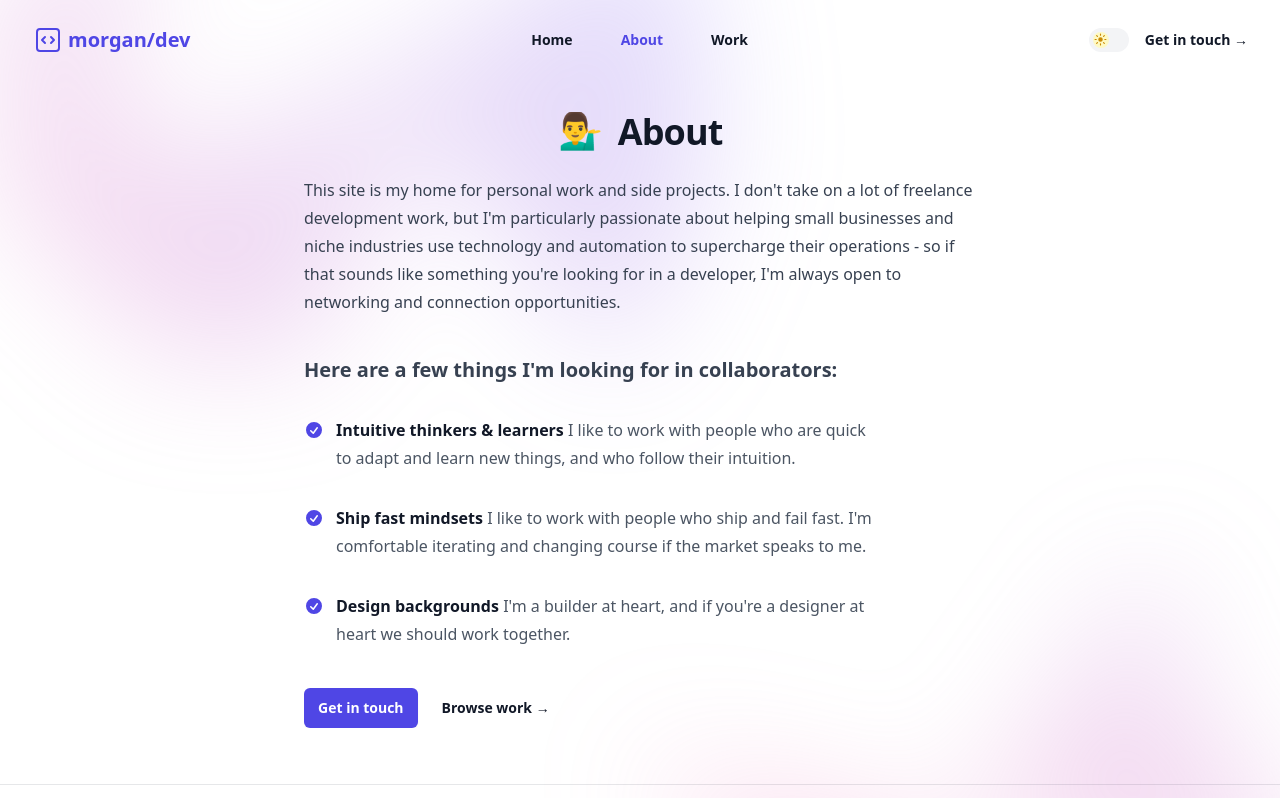
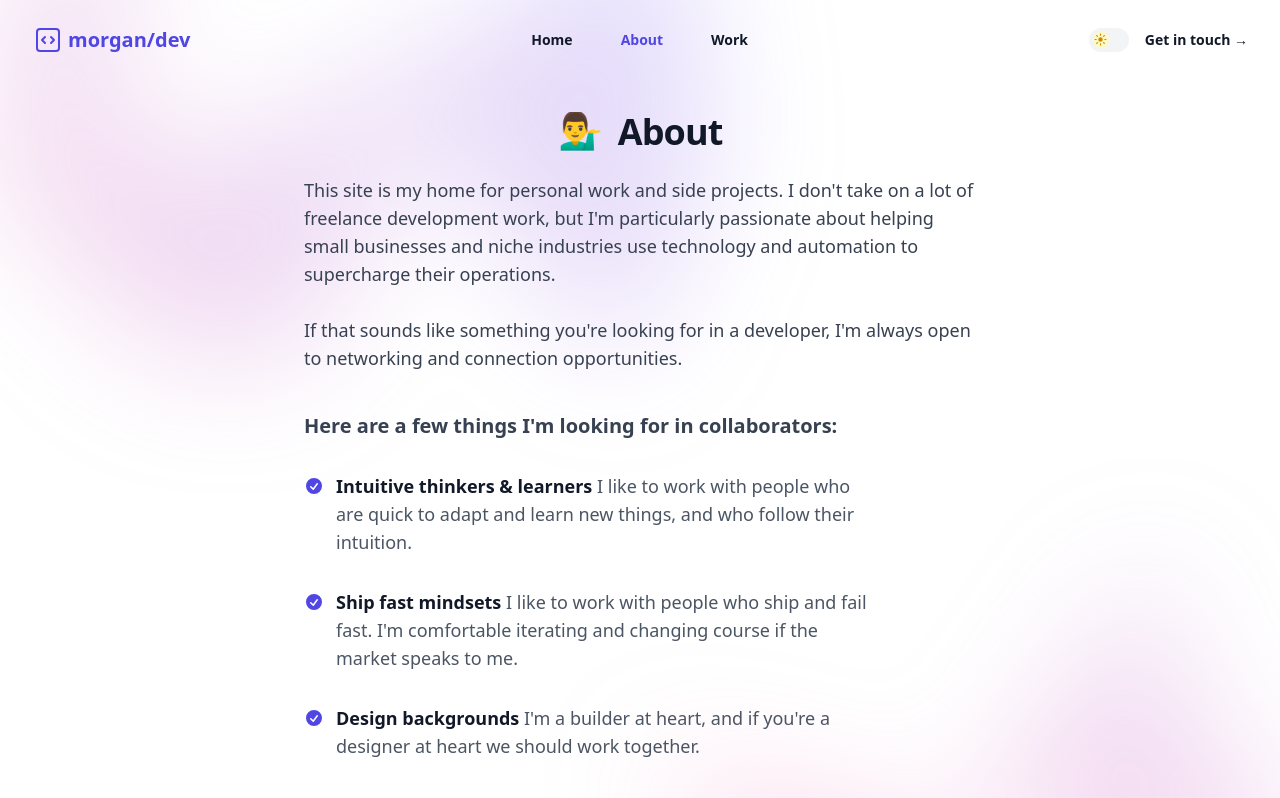
Before and after one commit to sammorgandev/morgan-dev-react-rebuild, a React (Create React App) app: page /about in a window 1280 px wide. Shown: the top 798 px of the page. Built offline with nearby package versions, Linux system fonts and the light colour scheme.

Commit message:
syntax updates

```diff
--- a/src/components/Footer.tsx
+++ b/src/components/Footer.tsx
@@ -159,7 +159,9 @@ export default function Footer() {
 					<p className="mt-4 text-xs leading-5 text-gray-500 dark:text-gray-400 md:order-1 md:mt-0">
 						&copy; {currentYear} 💁‍♂️ This site is built from a react front end
 						and rust 🦀 backend.{" "}
-						<a href="/" className="text-indigo-400">
+						<a
+							href="/work/categories/projects/about-this-site"
+							className="text-indigo-400">
 							Learn more
 						</a>
 					</p>
--- a/src/components/YoutubePlayer.tsx
+++ b/src/components/YoutubePlayer.tsx
@@ -8,8 +8,9 @@ export default function YoutubePlayer({ videoId }: { videoId: string }) {
 	};
 
 	const opts: YouTubeProps["opts"] = {
-		height: "390",
-		width: "640",
+		width: "100%",
+		height: "350px",
+
 		playerVars: {
 			// https://developers.google.com/youtube/player_parameters
 			autoplay: 1,
--- a/src/pages/About.tsx
+++ b/src/pages/About.tsx
@@ -10,14 +10,15 @@ export default function About() {
 				</div>
 			</h1>
 
-			<div className="mt-6 text-left max-w-2xl dark:text-slate-300">
+			<div className="mt-6 text-left text-lg max-w-2xl dark:text-slate-300">
 				<p>
 					This site is my home for personal work and side projects. I don&apos;t
 					take on a lot of freelance development work, but I&apos;m particularly
 					passionate about helping small businesses and niche industries use
-					technology and automation to supercharge their operations - so if that
-					sounds like something you&apos;re looking for in a developer, I&apos;m
-					always open to networking and connection opportunities.
+					technology and automation to supercharge their operations. <br></br>
+					<br></br>If that sounds like something you&apos;re looking for in a
+					developer, I&apos;m always open to networking and connection
+					opportunities.
 				</p>
 				<h2 className="text-xl font-bold mt-10">
 					Here are a few things I&apos;m looking for in collaborators:
--- a/src/pages/Contact.tsx
+++ b/src/pages/Contact.tsx
@@ -76,13 +76,15 @@ export default function Contact() {
 
 				<p className="text-left mt-6 text-lg leading-8 text-gray-600 dark:text-slate-300">
 					I&apos;m a builder at heart, and if you&apos;re a designer at heart we
-					should work together.{" "}
+					should work together. I&apos;m particularly passionate about helping
+					small businesses and niche industries use technology and automation to
+					supercharge their operations.
 				</p>
 			</div>
 			<form
 				action="#"
 				method="POST"
-				className="mx-auto mt-7 max-w-xl"
+				className="mx-auto mt-7 max-w-2xl"
 				onSubmit={handleSubmit}>
 				<div className="flex flex-col gap-6">
 					<div className="flex w-full gap-6">
--- a/src/pages/Work.tsx
+++ b/src/pages/Work.tsx
@@ -104,11 +104,11 @@ const WorkUI: FC<WorkProps> = ({}) => {
 	return (
 		<div className="max-w-2xl">
 			{currentView() !== "work" && (
-				<Link to="/work">
-					<div className="flex text-xs items-center gap-2 mb-6 text-gray-400 dark:text-gray-400 hover:text-indigo-600 dark:hover:text-indigo-400">
+				<a href="/work">
+					<div className="flex text-xs items-center lg:justify-center lg:ml-6 gap-2 mb-6 text-gray-400 dark:text-gray-400 hover:text-indigo-600 dark:hover:text-indigo-400">
 						<BackwardIcon width={15} height={15} /> BACK
 					</div>
-				</Link>
+				</a>
 			)}
 			<h2 className="text-left lg:text-center text-3xl font-bold tracking-tight text-gray-900 dark:text-gray-100 sm:text-4xl">
 				<div className="flex justify-start lg:justify-center gap-4">
@@ -121,7 +121,7 @@ const WorkUI: FC<WorkProps> = ({}) => {
 				</div>
 			</h2>
 
-			<p className="text-left mt-6 lg:text-center text-lg leading-8 text-gray-600 dark:text-gray-300">
+			<p className="text-left mt-6 text-lg leading-8 text-gray-600 dark:text-gray-300">
 				This is my feed of stuff I've worked on. It includes web projects i've
 				built, talks and tutorials videos I've done, and blog posts I've
 				written.
@@ -173,7 +173,7 @@ const WorkUI: FC<WorkProps> = ({}) => {
 									</a>
 								</div>
 								<div className="group relative max-w-xl">
-									<h3 className="mt-3 text-lg font-semibold leading-6 text-gray-900 dark:text-gray-200 dark:hover:text-indigo-400 hover:text-indigo-600 hover:text-lg transition-all ease-in">
+									<h3 className="mt-3 text-lg font-semibold leading-6 text-gray-900 dark:text-gray-200 dark:hover:text-indigo-400 hover:text-indigo-600 transition-all ease-in">
 										<a
 											href={`/work/categories/${post.category
 												?.replace(/\s/g, "-")
```
